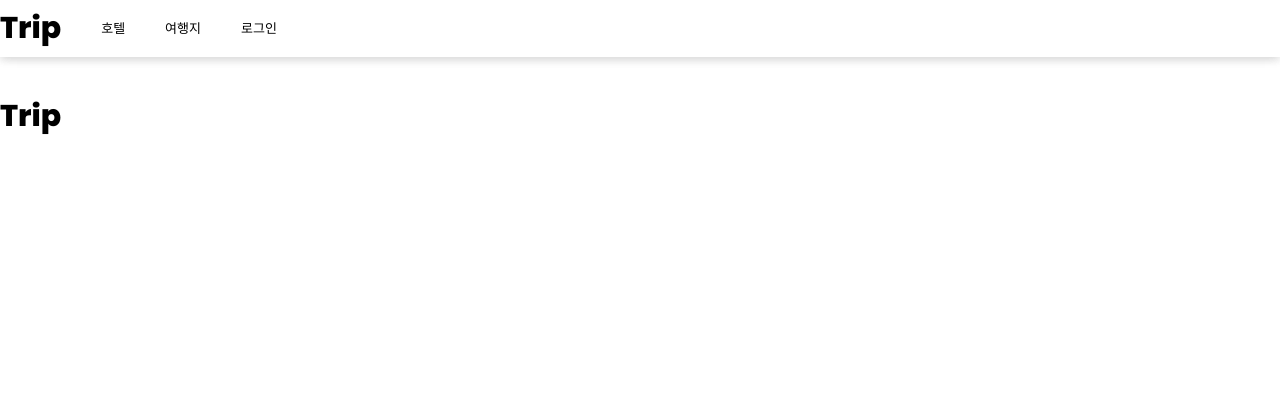
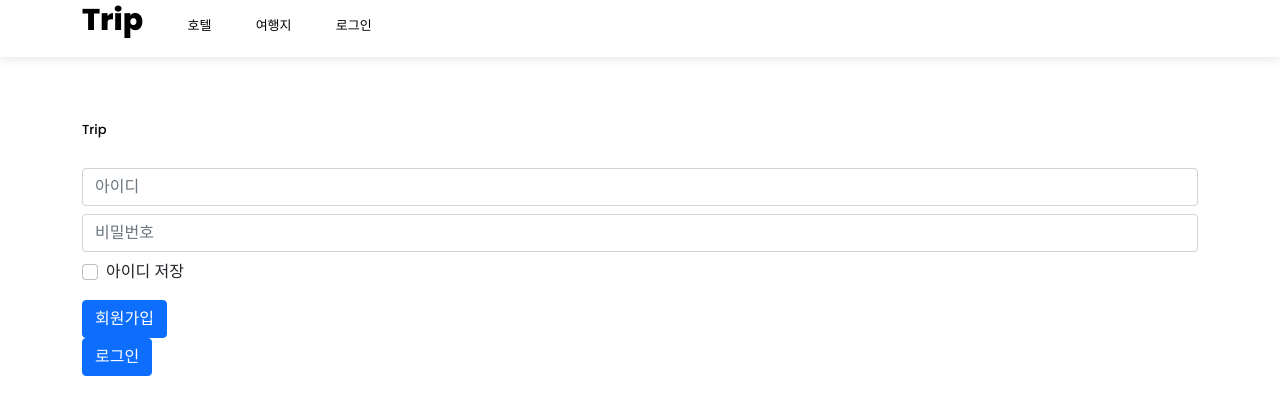
Before and after one commit to seoyeonson/Trip, a Django app: template SLHJ/templates/login.html in a window 1280 px wide. Shown: the top 415 px of the page. Run offline with Django 3.2, Linux system fonts and the light colour scheme; the template is opened without the code that fills it, so the values that code supplies are empty; some libraries are stand-ins or nearby versions.

Commit message:
손서연#3.31/00:57
[노트북작업업데이트]
로그인페이지 : user.html -> login.html로 수정(url, view)

```diff
--- a/SLHJ/templates/login.html
+++ b/SLHJ/templates/login.html
@@ -1,29 +1,22 @@
 {% extends "base.html" %}
-{% load static %}
-
-<link href="{% static 'bs/css/login.css' %}" rel="stylesheet">
-
 {% block contents %}
-<nav class="navbar navbar-expand bg-white fixed-top toolbar"> <!-- 홈탑메뉴바 -->
-    <a href="#"><span class="home_icon">Trip</span></a>
-    <ul class="navbar-nav home_tool">
-        <li class="home_menu">
-            <a href="#">호텔</a>
-        </li>
-        <li class="home_menu">
-            <a href="#">여행지</a>
-        </li>
-    </ul>
-    <ul class="navbar-nav home_tool2">
-        <li class="home_menu">
-            <a href="#">로그인</a>
-        </li>
-    </ul>
-</nav>
-
-<section class="login_box">
-    <a href="#"><span class="home_icon">Trip</span></a>
-
-</section>
-
+<div class="container">
+    <h1 class="mb-4"><a href="#">Trip</a></h1>
+    <form action="#">
+        <div class="form-group">
+          <input type="text" class="form-control mb-2" id="id" name="id" placeholder="아이디">
+        </div>
+        <div class="form-group">
+          <input type="password" class="form-control mb-2" id="pw" name="pw" placeholder="비밀번호">
+        </div>
+        <div class="form-check mb-3">
+          <input type="checkbox" class="form-check-input">
+          <label class="form-check-label">아이디 저장</label>
+        </div>
+        <div class="form-group">
+            <input type="submit" class="btn btn-primary" id="user_create" value="회원가입">
+        </div>
+        <input type="submit" class="btn btn-primary" id="logInCheck" value="로그인">
+      </form>
+</div>
 {% endblock %}
--- a/SLHJ/urls.py
+++ b/SLHJ/urls.py
@@ -4,7 +4,7 @@
 urlpatterns = [
     path('main/', views.main),
     path('list/', views.list),
-    path('user/', views.user),
+    path('login/', views.login),
     path('user_create/', views.user_create),
     path('hotel_reserve/', views.hotel_reserve),
     path('vacation_reserve/', views.vacation_reserve),
--- a/SLHJ/views.py
+++ b/SLHJ/views.py
@@ -5,8 +5,6 @@
 
 def list(request):
     return render(request, 'hotel_list.html')
-def user(request):
-    return render(request, 'user.html')
 
 def user_create(request):
     return render(request, 'user_create.html')
```
Also changed, not shown: SLHJ/templates/user.html (deleted, +0 -24 lines).
